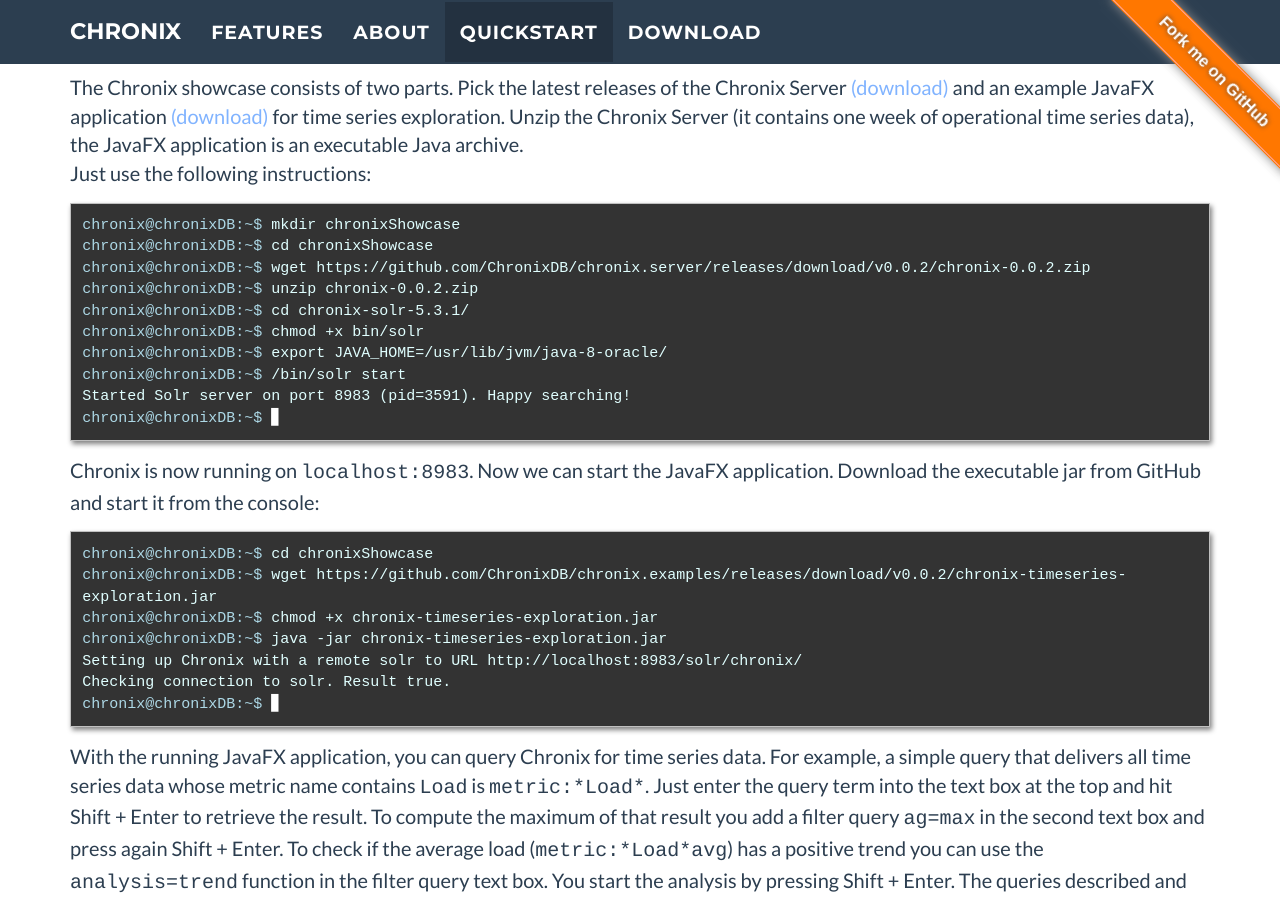
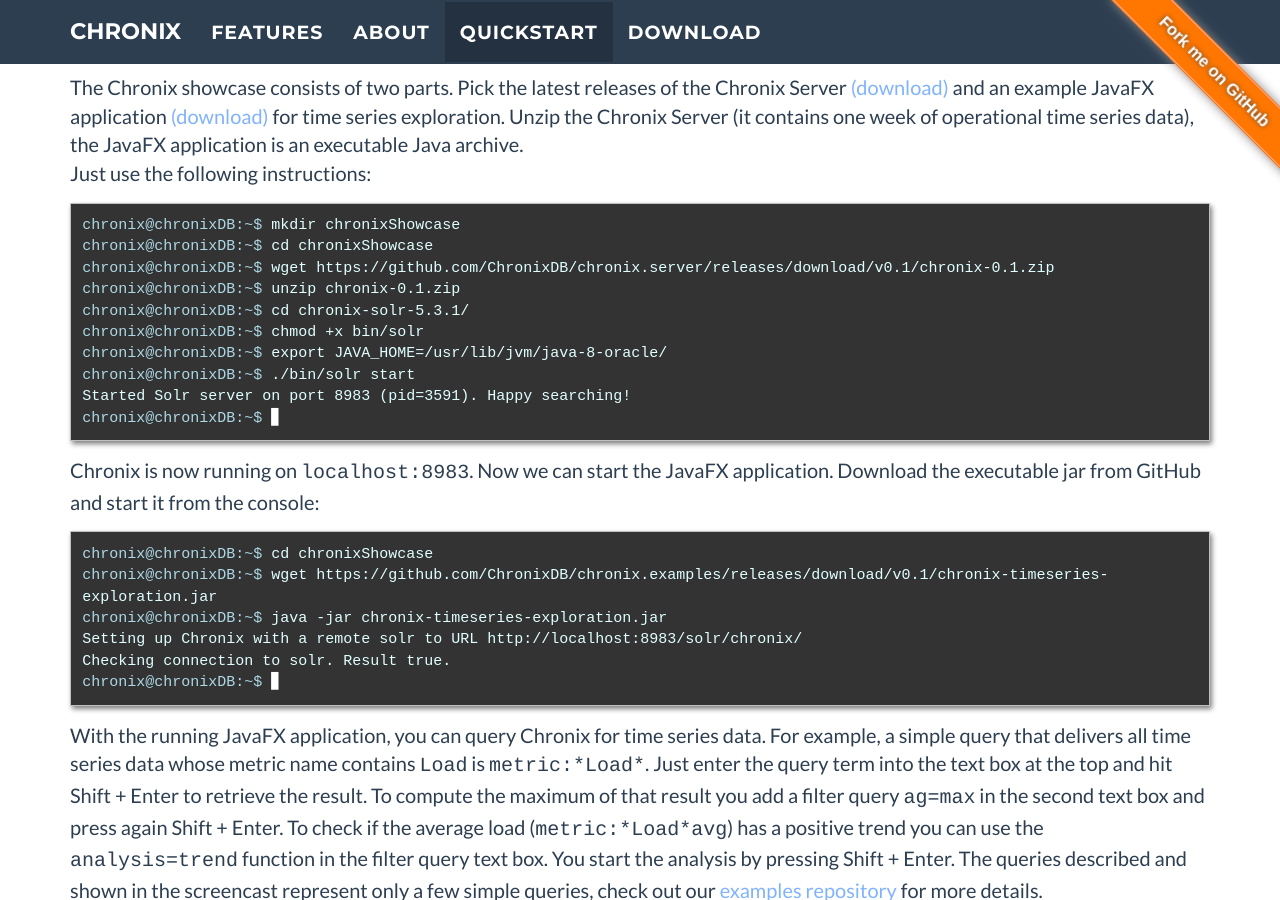
Before and after one commit to ChronixDB/chronixDB.github.io, a Jekyll site: the page built from index.html, in a window 1280 px wide and 900 px high, scrolled down 2633 px. Built offline with Jekyll 4.4.1, drawn with Linux system fonts in a browser that asks for light colours.

Commit message:
Changed the cursor blinking interval. Fixes console statements and updated them to v0.1

```diff
--- a/_includes/js.html
+++ b/_includes/js.html
@@ -29,7 +29,7 @@
 
  <script>
      $(document).ready(function() {
-         setInterval('cursorAnimation()', 800);
+         setInterval('cursorAnimation()', 1000);
      });
 
          function cursorAnimation() {
--- a/_includes/quickstart.html
+++ b/_includes/quickstart.html
@@ -36,12 +36,12 @@
                 <div class="console">
                     <span class="type-text teletype-prefix">chronix@chronixDB:~$ </span><span class="teletype-text">mkdir chronixShowcase</span><br>
                     <span class="type-text teletype-prefix">chronix@chronixDB:~$ </span><span class="teletype-text">cd chronixShowcase</span><br>
-                    <span class="type-text teletype-prefix">chronix@chronixDB:~$ </span><span class="teletype-text">wget https://github.com/ChronixDB/chronix.server/releases/download/v0.0.2/chronix-0.0.2.zip</span><br>
-                    <span class="type-text teletype-prefix">chronix@chronixDB:~$ </span><span class="teletype-text">unzip chronix-0.0.2.zip</span><br>
+                    <span class="type-text teletype-prefix">chronix@chronixDB:~$ </span><span class="teletype-text">wget https://github.com/ChronixDB/chronix.server/releases/download/v0.1/chronix-0.1.zip</span><br>
+                    <span class="type-text teletype-prefix">chronix@chronixDB:~$ </span><span class="teletype-text">unzip chronix-0.1.zip</span><br>
                     <span class="type-text teletype-prefix">chronix@chronixDB:~$ </span><span class="teletype-text">cd chronix-solr-5.3.1/</span><br>
                     <span class="type-text teletype-prefix">chronix@chronixDB:~$ </span><span class="teletype-text">chmod +x bin/solr</span><br>
                     <span class="type-text teletype-prefix">chronix@chronixDB:~$ </span><span class="teletype-text">export JAVA_HOME=/usr/lib/jvm/java-8-oracle/</span><br>
-                    <span class="type-text teletype-prefix">chronix@chronixDB:~$ </span><span class="teletype-text">/bin/solr start</span><br>
+                    <span class="type-text teletype-prefix">chronix@chronixDB:~$ </span><span class="teletype-text">./bin/solr start</span><br>
                     <span class="teletype-text">Started Solr server on port 8983 (pid=3591). Happy searching!</span><br>
                     <span class="type-text teletype-prefix">chronix@chronixDB:~$ </span> <span class="teletype-cursor"
                                                                                                style="opacity: 0.326941;">▋</span>
@@ -56,8 +56,7 @@
 
                 <div class="console">
                     <span class="type-text teletype-prefix">chronix@chronixDB:~$ </span><span class="teletype-text">cd chronixShowcase</span><br>
-                    <span class="type-text teletype-prefix">chronix@chronixDB:~$ </span><span class="teletype-text">wget https://github.com/ChronixDB/chronix.examples/releases/download/v0.0.2/chronix-timeseries-exploration.jar</span><br>
-                    <span class="type-text teletype-prefix">chronix@chronixDB:~$ </span><span class="teletype-text">chmod +x chronix-timeseries-exploration.jar</span><br>
+                    <span class="type-text teletype-prefix">chronix@chronixDB:~$ </span><span class="teletype-text">wget https://github.com/ChronixDB/chronix.examples/releases/download/v0.1/chronix-timeseries-exploration.jar</span><br>
                     <span class="type-text teletype-prefix">chronix@chronixDB:~$ </span><span class="teletype-text">java -jar chronix-timeseries-exploration.jar</span><br>
                     <span class="teletype-text">Setting up Chronix with a remote solr to URL http://localhost:8983/solr/chronix/</span><br>
                     <span class="teletype-text">Checking connection to solr. Result true.</span><br>
```
